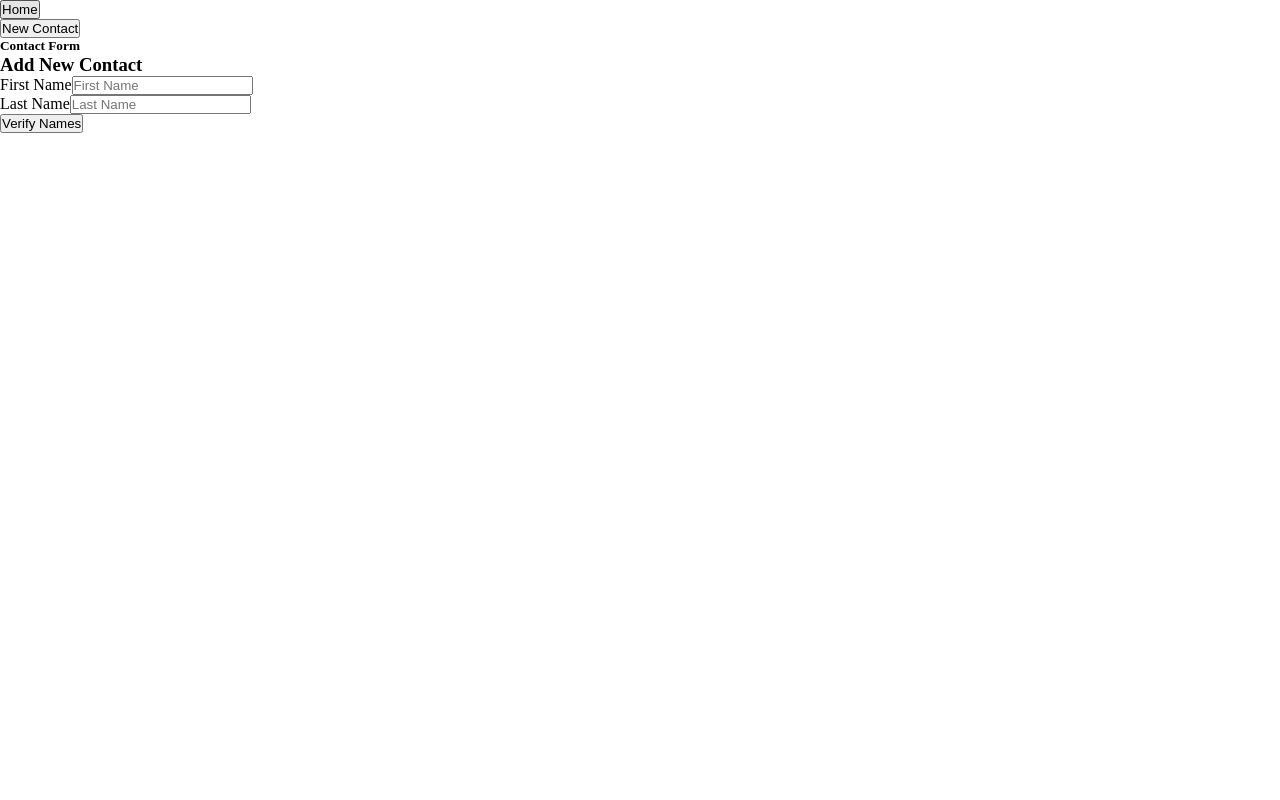
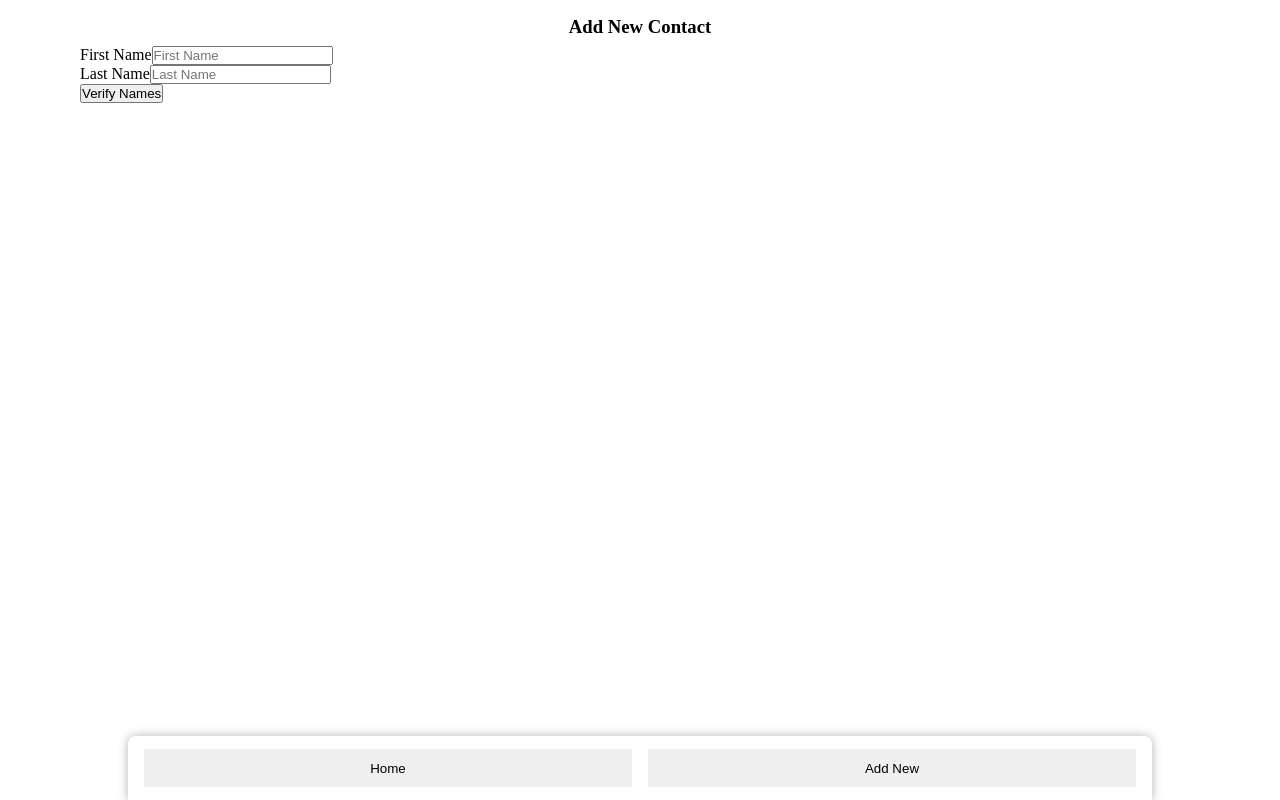
Before and after one commit to rideskykun/phone-book, a React (Create React App) app: page /add in a window 1280 px wide. Built offline with nearby package versions, Linux system fonts and the light colour scheme.

Commit message:
pagination

```diff
--- /dev/null
+++ b/src/common/utils.ts
@@ -0,0 +1,10 @@
+export const capitalize = (str: string) => {
+    let splitStr = str.toLowerCase().split(' ');
+    for (let i = 0; i < splitStr.length; i++) {
+        // You do not need to check if i is larger than splitStr length, as your for does that for you
+        // Assign it back to the array
+        splitStr[i] = splitStr[i].charAt(0).toUpperCase() + splitStr[i].substring(1);
+    }
+    // Directly return the joined string
+    return splitStr.join(' ');
+}
--- a/src/components/app/app.component.css
+++ /dev/null
@@ -1 +0,0 @@
-@import-normalize;
--- a/src/components/app/app.component.tsx
+++ b/src/components/app/app.component.tsx
@@ -2,37 +2,42 @@ import React, {FC} from 'react'
 import {BrowserRouter as Router, Routes, Route, Navigate} from 'react-router-dom'
 import {css, Global} from '@emotion/react'
 import {ApolloProvider} from "@apollo/client";
+import styled from "@emotion/styled";
 
-
+import client from "../../common/apolloClient";
 import Header from '../header/header.component'
 import ContactList from "../../pages/contactList/contactList.page";
 import ContactAddEdit from "../../pages/contactForm/contactAddEdit.page";
-import client from "../../common/apolloClient";
+import Status from "../../pages/status/status.page";
 
-import './app.component.css'
-
-
+const AppWrapper = styled.div`
+  max-width: 70rem;
+  margin: 0 auto;
+  padding-bottom: 5rem;
+`
 
 const App: FC = () => {
 
     return(
         <>
             <ApolloProvider client={client}>
-
+                <AppWrapper>
                     {/*routing*/}
                     <Router>
                         <Header/>
-
                         <Routes>
+                            {/*<Route path={'*'} element={<Navigate to={'/status/error'}/>}/>*/}
                             <Route path={'/'} element={<Navigate to={'/list'}/>}/>
                             <Route path={'list'}>
                                 <Route index element={<ContactList/>}/>
-                            <Route path={'page/:page'} element={<ContactList/>}/>
+                                <Route path={':page'} element={<ContactList/>}/>
                             </Route>
                             <Route path={'/add'} element={<ContactAddEdit/>}/>
                             <Route path={'/edit/:id'} element={<ContactAddEdit/>}/>
+                            <Route path={'/status/:message'} element={<Status/>}/>
                         </Routes>
                     </Router>
+                </AppWrapper>
 
             </ApolloProvider>
 
@@ -45,6 +50,11 @@ const App: FC = () => {
                 padding: 0;
                 box-sizing: border-box;
               }
+
+              h3{
+                text-align: center;
+                padding: 1rem 0 0.5rem 0;
+              }
             `}/>
 
         </>
--- a/src/components/contactsForm/contactForm.component.tsx
+++ b/src/components/contactsForm/contactForm.component.tsx
@@ -1,11 +1,13 @@
 import React, {FC, useEffect, useState} from 'react'
 import {useLazyQuery} from "@apollo/client";
+import {useNavigate} from "react-router-dom";
 
 import {useAddContact} from "../../hooks/contacts/useAddContact";
 import {GET_CONTACTS} from "../../hooks/contacts/useGetContacts";
 
 const ContactForm:FC = () => {
     //States & Constants
+    let navigate = useNavigate();
     const [fName, setFName] = useState('')
     const [lName, setLName] = useState('')
     const [tempFName, setTempFName] = useState('')
@@ -71,7 +73,6 @@ const ContactForm:FC = () => {
 
     return(
         <div>
-            <h3>Add New Contact</h3>
             <label>
                 First Name
                 <input value={tempFName} onChange={(e)=>setTempFName(e.target.value)} type="text" placeholder={'First Name'}/>
--- a/src/components/contactsGrid/contactsGrid.component.tsx
+++ b/src/components/contactsGrid/contactsGrid.component.tsx
@@ -1,4 +1,5 @@
 import React, {FC} from 'react'
+import styled from "@emotion/styled";
 
 import {Contact} from "../../common/interfaces/contact.interface";
 import ContactsGridItem from "./contactsGridItem/contactsGridItem.component";
@@ -7,15 +8,26 @@ interface ContactsGridProps{
     contacts: Contact[]
 }
 
+const ContactsWrapper = styled.div`
+  display: flex;
+  flex-direction: column;
+  gap: 1rem;
+  padding: 1rem;
+  height: 40rem;
+  overflow: auto;
+  box-shadow: inset 0 0 10px 1px rgb(0 0 0 / 0.10);
+
+`
+
 const ContactsGrid:FC<ContactsGridProps> = ({contacts} : ContactsGridProps)=> {
     return(
-        <div>
+        <ContactsWrapper>
             {contacts.map(c=>(
                 <div key={c.id}>
                     <ContactsGridItem contact={c}/>
                 </div>
             ))}
-        </div>
+        </ContactsWrapper>
     )
 }
 
--- a/src/components/contactsGrid/contactsGridItem/contactsGridItem.component.tsx
+++ b/src/components/contactsGrid/contactsGridItem/contactsGridItem.component.tsx
@@ -1,17 +1,70 @@
 import React, {FC} from 'react'
+import styled from "@emotion/styled";
 
 import {Contact} from "../../../common/interfaces/contact.interface";
 
+const ContactCard = styled.div`
+  width: 100%;
+  border: 1px solid #c9c9c9;
+  padding: 1rem;
+  display: flex;
+  flex-wrap: wrap;
+  justify-content: flex-start;
+  align-content: center;
+  border-radius: 0.25rem;
+  box-shadow: 0 0 10px 1px rgb(0 0 0 / 0.1);
+
+  div {
+    width: 20%;
+    display: flex;
+    flex-wrap: wrap;
+    justify-content: flex-end;
+    gap: 0.1rem;
+  }
+
+  p {
+    width: 30%;
+    white-space: normal;
+  }
+
+  ul {
+    width: 50%;
+    padding-left: 1rem;
+  }
+`
+
+const FavButton = styled.button`
+  height: 2.3rem;
+  padding: 0 0.7rem;
+  border-radius: 0.25rem;
+  background-color: #e8e8e8;
+  color: gray;
+  border: none;
+  font-size: 1rem;
+  transition: 0.3s;
+
+  :hover {
+    background-color: #ffe221;
+    color: white;
+    cursor: pointer;
+  }
+
+`
+
 const ContactsGridItem:FC<{contact: Contact}> = ({contact} : { contact:Contact }) => {
     return(
-        <div>
-            <p>ID : {contact.id}</p>
-            <p>Name : {contact.first_name}</p>
-            <p>Number:</p>
-            {contact.phones.map(p => (
-                <div>{p.number}</div>
-            ))}
-        </div>
+        <ContactCard>
+            {/*<p>ID : {contact.id}</p>*/}
+            <p>{`${contact.first_name} ${contact.last_name}`}</p>
+            <ul>
+                {contact.phones.map(p => (
+                    <li>{p.number}</li>
+                ))}
+            </ul>
+            <div>
+                <FavButton>&#9733;</FavButton>
+            </div>
+        </ContactCard>
     )
 }
 
--- a/src/components/header/header.component.tsx
+++ b/src/components/header/header.component.tsx
@@ -1,22 +1,71 @@
 import React, {FC} from 'react'
 import {useNavigate} from 'react-router-dom'
+import styled from "@emotion/styled";
+
+const FixedHeader = styled.header`
+  position: fixed;
+  bottom: 0;
+  left:0;
+  width: 100%;
+  height: 4rem;
+  display: flex;
+  justify-content: center;
+  align-items: center;
+  //box-shadow: 0 -5px 5px -5px rgb(0 0 0 / 0.25);
+  nav{
+    background-color: white;
+    border-top-left-radius: 0.5rem;
+    border-top-right-radius: 0.5rem;
+    display: flex;
+    align-items: center;
+    width: 80%;
+    height: 100%;
+    box-shadow: 0 0 10px 1px rgb(0 0 0 / 0.25);
+    ul{
+      display: flex;
+      justify-content: center;
+      list-style: none;
+      gap: 1rem;
+      padding: 0 1rem;
+      width: 100%;
+      li{
+        width: 100%;
+      }
+    }
+  }
+`
+
+const NavButton = styled.button`
+  border: none;
+  padding: 0.7rem;
+  width: 100%;
+
+  :hover {
+    background-color: #e6e6e7;
+    cursor: pointer;
+  }
+
+  :active {
+    background-color: #d0d0d0;
+  }
+`
 
 const Header:FC = () => {
     const navigate = useNavigate()
 
     return(
-        <header>
+        <FixedHeader>
             <nav>
                 <ul>
                     <li>
-                        <button onClick={()=>navigate('/')}>Home</button>
+                        <NavButton onClick={()=>navigate('/')}>Home</NavButton>
                     </li>
                     <li>
-                        <button onClick={()=>navigate('/add')}>New Contact</button>
+                        <NavButton onClick={()=>navigate('/add')}>Add New</NavButton>
                     </li>
                 </ul>
             </nav>
-        </header>
+        </FixedHeader>
     )
 }
 
--- a/src/pages/contactForm/contactAddEdit.page.tsx
+++ b/src/pages/contactForm/contactAddEdit.page.tsx
@@ -10,7 +10,7 @@ const ContactAddEdit:FC = ()=> {
 
     return(
         <>
-            <h5>Contact Form</h5>
+            <h3>Add New Contact</h3>
 
             <ContactForm/>
         </>
--- a/src/pages/contactList/contactList.page.tsx
+++ b/src/pages/contactList/contactList.page.tsx
@@ -1,16 +1,51 @@
-import React, {FC} from 'react'
+import React, {FC, useEffect, useState} from 'react'
 import ContactsGrid from "../../components/contactsGrid/contactsGrid.component";
 import {useGetContacts} from "../../hooks/contacts/useGetContacts";
+import {useNavigate, useParams} from "react-router-dom";
+import styled from "@emotion/styled";
+
+const PaginationWrapper = styled.div`
+  display: flex;
+  justify-content: space-between;
+  padding: 0 1rem;
+  margin-top: 1rem;
+`
+
+const PaginationButtons = styled.div`
+  display: flex;
+  gap: 0.5rem;
+
+  button {
+    padding: 0.25rem 0.5rem;
+    border: 1px solid #bdbdbd;
+  }
+`
 
 const ContactList:FC = ()=> {
+    const params = useParams()
+    const navigate = useNavigate()
+    const [page, setPage] = useState<number>(params.page? Number(params.page) : 1)
 
-    const contacts = useGetContacts(1, [1570])
+    const contacts = useGetContacts(page, [1570])
+
+    useEffect(()=>{
+        if(params.page) setPage(Number(params.page))
+    },[params])
 
     return(
         <>
-            Contact List
+            <h3>Contact List</h3>
 
             <ContactsGrid contacts={contacts || []}/>
+
+            <PaginationWrapper>
+                Page {page}
+
+                <PaginationButtons>
+                    <button onClick={()=>navigate(`../${page-1}`)} disabled={page<2}>Prev</button>
+                    <button onClick={()=>navigate(`../${page+1}`)} disabled={contacts?contacts.length<10 : true}>Next</button>
+                </PaginationButtons>
+            </PaginationWrapper>
         </>
     )
 }
--- /dev/null
+++ b/src/pages/status/status.page.tsx
@@ -0,0 +1,15 @@
+import React, {FC} from 'react'
+import {useParams} from "react-router-dom";
+import {capitalize} from "../../common/utils";
+
+const Status:FC = () => {
+    let params = useParams()
+
+    return(
+        <>
+            {capitalize(params.message? params.message : "error")}
+        </>
+    )
+}
+
+export default Status
```
Also changed, not shown: src/components/header/header.component.css (deleted). Lines whose indentation alone changed are shown as unchanged.
